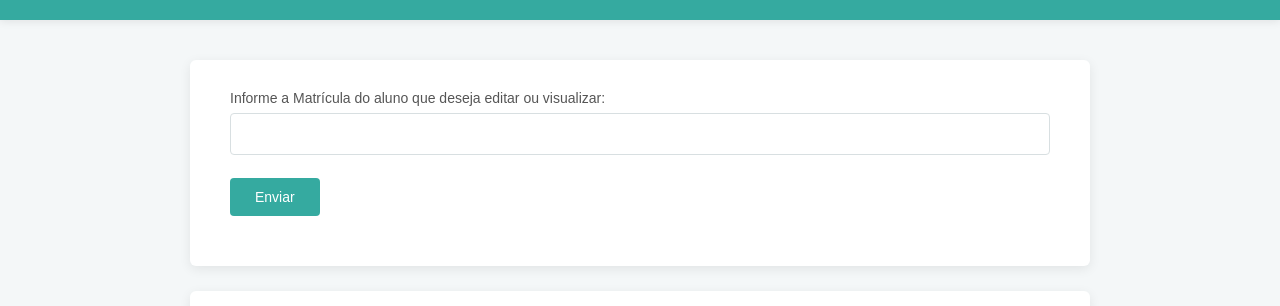
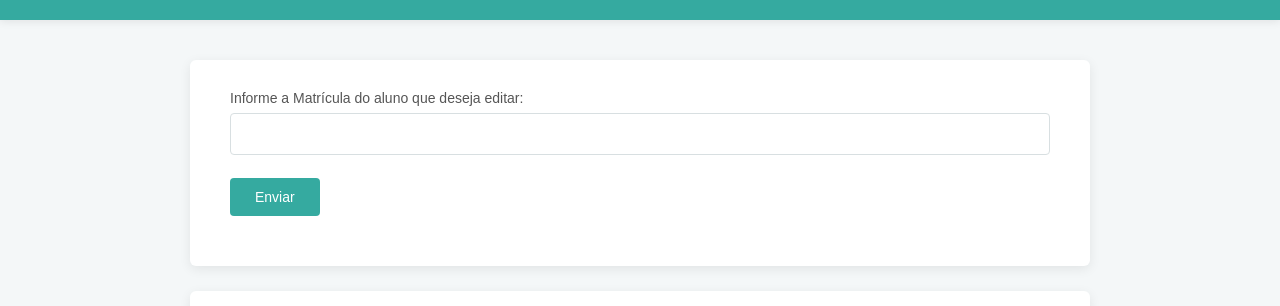
Before and after one commit to BiancaGabriely/Sistema-de-Avalia-o-de-Alunos, a plain HTML site: page editar/editarAlunos.html in a window 1280 px wide. Shown: the part 50-356 px from the top of the page. Drawn offline with Linux system fonts and the light colour scheme; no server answers.

Commit message:
ajuste editar

```diff
--- a/editar/editarAlunos.html
+++ b/editar/editarAlunos.html
@@ -13,7 +13,7 @@
 
     <main>
         <div id="container">
-            <label for="matricula">Informe a Matrícula do aluno que deseja editar ou visualizar:</label>
+            <label for="matricula">Informe a Matrícula do aluno que deseja editar:</label>
             <input type="text" id="matricula">
             <button id="exibir">Enviar</button>
 
```
